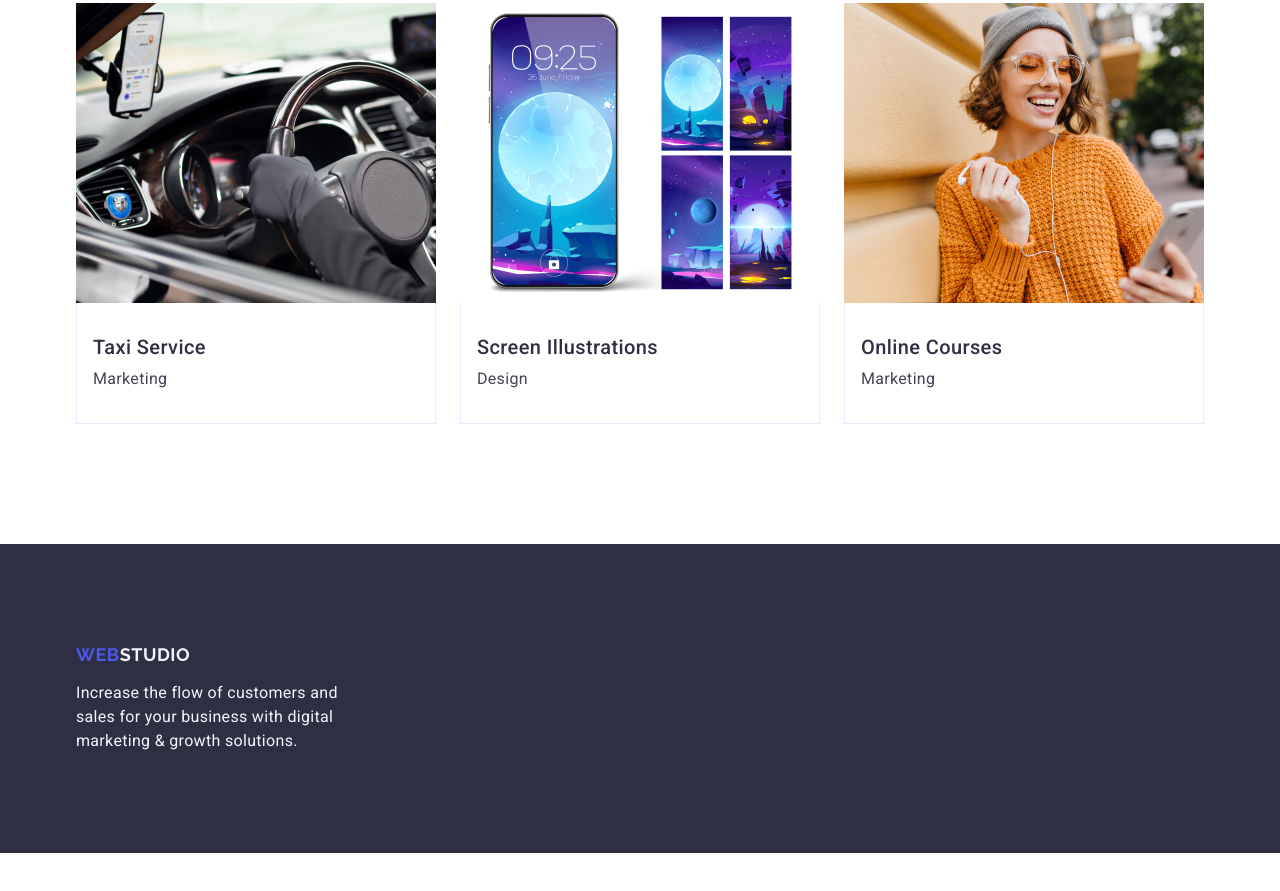
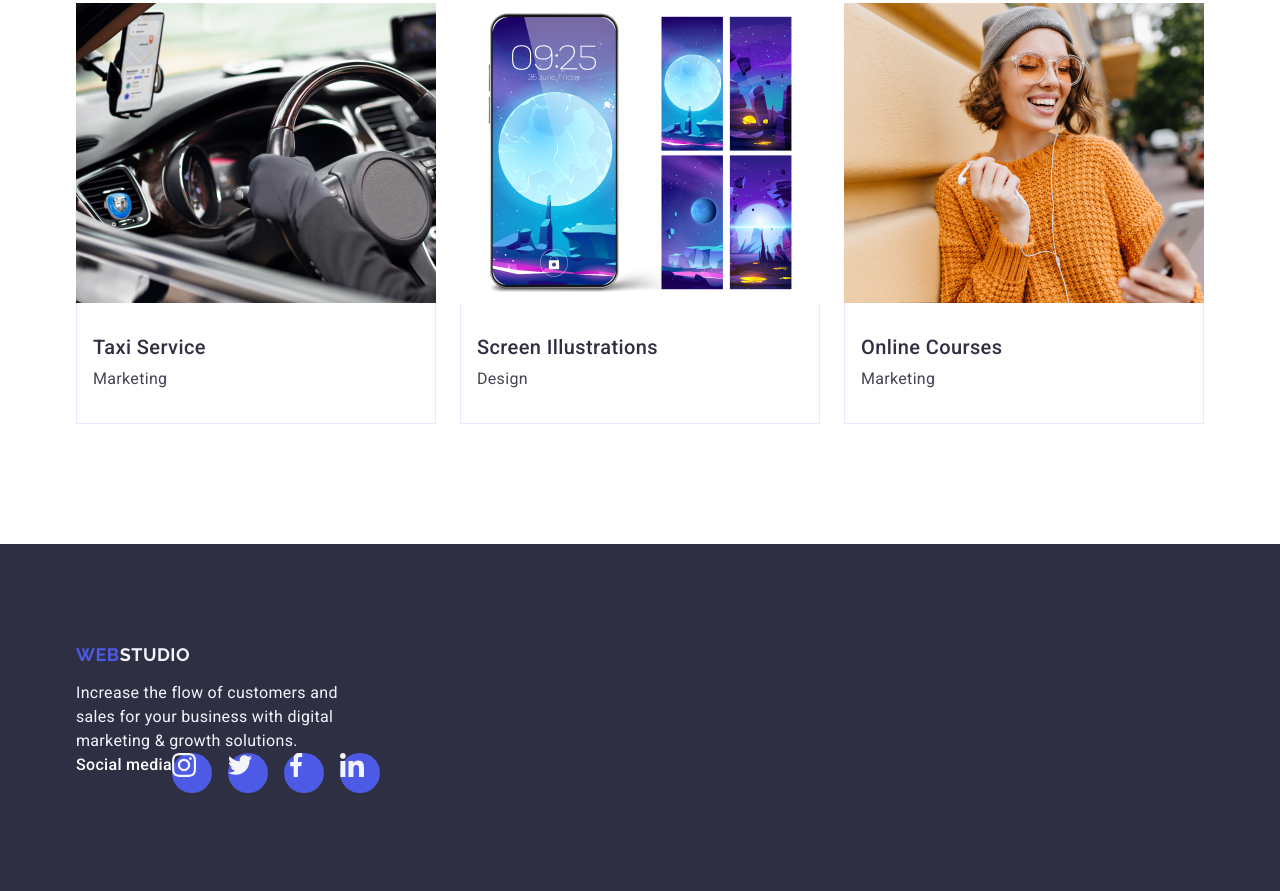
Before and after one commit to URETTS/goit-markup-hw-04, a plain HTML site: page index.html in a window 1280 px wide. Shown: the part 2643-3534 px from the top of the page. Before the commit the page ends 3496 px from the top, so only its background shows below. Drawn offline with nearby package versions, Linux system fonts and the light colour scheme.

Commit message:
footer one

```diff
--- a/css/styles.css
+++ b/css/styles.css
@@ -287,7 +287,6 @@ gap: 24px;
 .icons_media_spisok_element {
 width: 40px;
 height: 40px;
-transition: background-color 250ms cubic-bezier(0.4, 0, 0.2, 1);
 }
 
 .ssilka {
@@ -298,6 +297,7 @@ transition: background-color 250ms cubic-bezier(0.4, 0, 0.2, 1);
     border-radius:50%;
     align-items: center;
     justify-content: center;
+    transition: background-color 250ms cubic-bezier(0.4, 0, 0.2, 1);
 }
 .ssilka:hover {
     background-color: #404bbf;
@@ -421,12 +421,19 @@ padding: 32px 0;
 /*            footer          */
 
 
+.footer.container {
+    display: flex;
+    align-items: baseline;
+    margin-right: 120px;
+}
+
 .footer a {
     display: inline-block;
     margin-bottom: 16px;
 }
 .footer p {
     max-width: 264px;
+
 }
 
 .footer {
@@ -437,7 +444,6 @@ padding: 32px 0;
     letter-spacing: 0.02em;
     color: #f4f4fd;
     padding: 100px 0;
-
 }
 .logofooter {
     font-family: "Raleway", sans-serif;
@@ -458,3 +464,50 @@ padding: 32px 0;
     text-transform: uppercase;
     color: #f4f4fd;
 }
+
+.containerfootertwo {
+display: flex;
+}
+
+.containerfootertwo p {
+    font-weight: 500;
+        font-size: 16px;
+        line-height: 1.5;
+        letter-spacing: 0.02em;
+        color: #ffffff;
+        margin-bottom: 16px;
+}
+
+.icons_footer_spisok {
+    display: flex;
+    justify-content: center;
+    gap: 16px;
+}
+
+.icons_footer_spisok_element {
+    width: 40px;
+    height: 40px;
+    transition: background-color 250ms cubic-bezier(0.4, 0, 0.2, 1);
+}
+
+.ssilka_footer {
+    display: flex;
+    width: 100%;
+    height: 100%;
+    background-color: #4d5ae5;
+    border-radius: 50%;
+    align-items: center;
+    justify-content: center;
+}
+
+.ssilka_footer:hover {
+    background-color: #31d0aa;;
+}
+
+.ssilka_footer:focus {
+    background-color: #31d0aa;;
+}
+
+.icon_media {
+    fill: #f4f4fd;
+}
--- a/index.html
+++ b/index.html
@@ -336,11 +336,46 @@
 
     <footer class="footer">
         <div class="container">
+            <div class="containerfooterone">
             <a href="./index.html" target="_blank" class="logofooter"> Web<span
                     class="logo-span-footer">Studio</span></a>
             <p class="text_footera">
                 Increase the flow of customers and sales for your business with digital marketing & growth solutions.
             </p>
+            </div>
+            <div class="containerfootertwo">
+                <p>Social media</p>
+                <ul class="icons_footer_spisok">
+                    <li class="icons_footer_spisok_element">
+                        <a href="https://www.instagram.com/" target="_blank" class="ssilka_footer">
+                            <svg class="icon_media" width="24" height="24">
+                                <use href="./images/icons.svg#icon-instagram-2"></use>
+                            </svg>
+                        </a>
+                    </li>
+                    <li class="icons_footer_spisok_element">
+                        <a href="https://x.com/" target="_blank" class="ssilka_footer">
+                            <svg class="icon_media" width="24" height="24">
+                                <use href="./images/icons.svg#icon-twitter-1"></use>
+                            </svg>
+                        </a>
+                    </li>
+                    <li class="icons_footer_spisok_element">
+                        <a href="https://www.facebook.com/" target="_blank" class="ssilka_footer">
+                            <svg class="icon_media" width="24" height="24">
+                                <use href="./images/icons.svg#icon-facebook-1"></use>
+                            </svg>
+                        </a>
+                    </li>
+                    <li class="icons_footer_spisok_element">
+                        <a href="https://www.linkedin.com/" target="_blank" class="ssilka_footer">
+                            <svg class="icon_media" width="24" height="24">
+                                <use href="./images/icons.svg#icon-linkedin-1"></use>
+                            </svg>
+                        </a>
+                    </li>
+                </ul>
+            </div>
         </div>
     </footer>
 </body>
```
